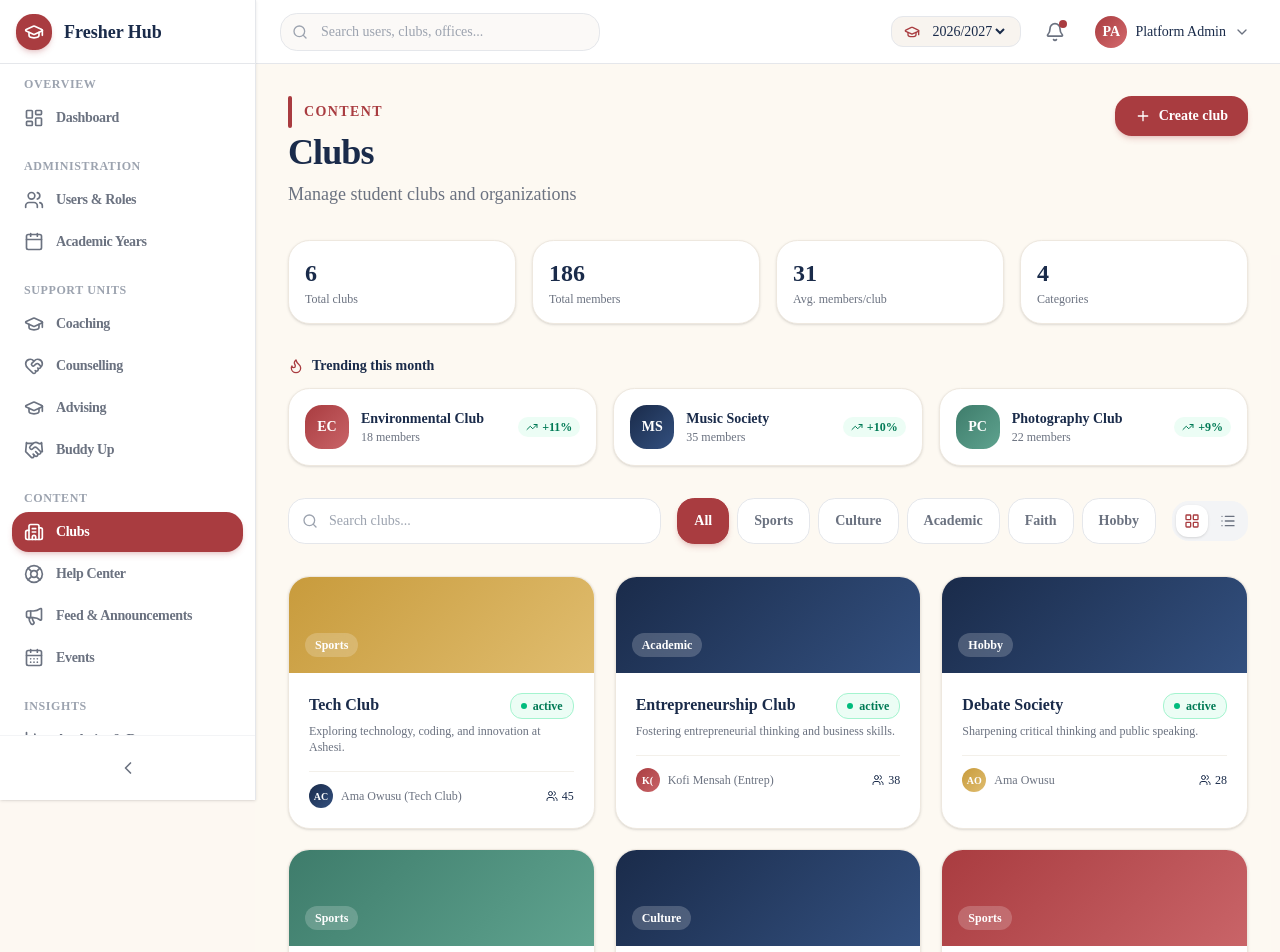
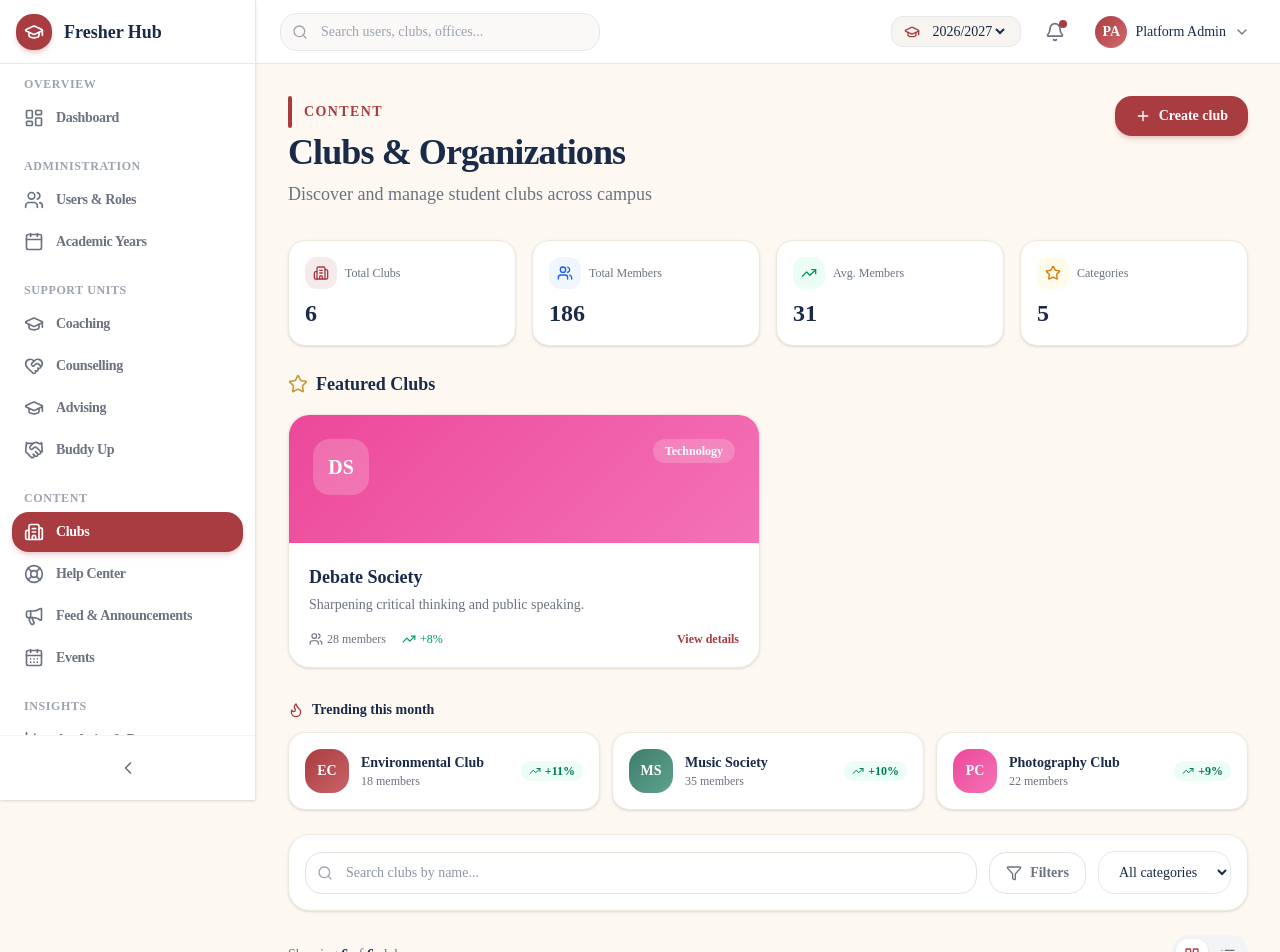
Before and after one commit to adoumouangnamouemmanuel/freshers_hub, a Next.js app in the folder apps/web/: page /dashboard/clubs in a window 1280 px wide. Shown: the top 952 px of the page. Built offline with nearby package versions, Linux system fonts and the light colour scheme.

Commit message:
clubs page updated

```diff
--- a/apps/web/app/dashboard/clubs/page.tsx
+++ b/apps/web/app/dashboard/clubs/page.tsx
@@ -1,6 +1,7 @@
 "use client";
 
 import { useMemo, useState } from "react";
+import { motion } from "framer-motion";
 import {
   Plus,
   Edit3,
@@ -10,50 +11,51 @@ import {
   Flame,
   TrendingUp,
   Users as UsersIcon,
+  Search,
+  Filter,
+  Star,
+  Calendar,
+  MapPin,
+  ExternalLink,
+  Building2,
 } from "lucide-react";
 import {
   AnimatedPage,
   AnimatedSection,
 } from "@/components/ui/animated-container";
 import { PageHeader } from "@/components/ui/page-header";
-import { SearchInput, FilterButton } from "@/components/ui/search-input";
+import { SearchInput, SelectFilter } from "@/components/ui/search-input";
 import { DataTable } from "@/components/ui/data-table";
 import { StatusBadge } from "@/components/ui/status-badge";
 import { mockClubs } from "@/lib/mock-data";
 
-/**
- * The rest of the portal is table-first because it's managing records.
- * Clubs are different — they're community identity, not just rows —
- * so this page leads with a visual gallery and offers the table as a
- * secondary, power-user view rather than the default.
- */
-
-const CATEGORIES = ["Sports", "Culture", "Academic", "Faith", "Hobby"] as const;
+const CATEGORIES = ["Sports", "Culture", "Academic", "Faith", "Hobby", "Technology", "Arts"] as const;
 const PALETTE: [string, string][] = [
   ["#A93C40", "#c96468"],
   ["#1A2B4A", "#33507f"],
   ["#C89B3C", "#e0bd6f"],
   ["#3E7C6B", "#5fa38f"],
+  ["#6366f1", "#818cf8"],
+  ["#ec4899", "#f472b6"],
 ];
 
 function hash(seed: string) {
   return Array.from(seed).reduce((acc, ch) => acc + ch.charCodeAt(0), 0);
 }
 
-/** These three helpers stand in for fields the real club record should
- *  eventually carry (category, monthly growth, active-post count).
- *  Swap for real data as soon as the schema exposes them — kept
- *  deterministic here so the mock UI doesn't visually flicker on re-render. */
 function categoryFor(seed: string) {
   return CATEGORIES[hash(seed) % CATEGORIES.length];
 }
+
 function growthFor(seed: string) {
-  return (hash(seed) % 23) - 4; // roughly -4% to +18%, deterministic
+  return (hash(seed) % 23) - 4;
 }
+
 function coverGradient(seed: string) {
   const [a, b] = PALETTE[hash(seed) % PALETTE.length];
   return `linear-gradient(135deg, ${a}, ${b})`;
 }
+
 function initials(name: string) {
   const parts = name.trim().split(/\s+/);
   return (
@@ -65,6 +67,7 @@ export default function ClubsPage() {
   const [search, setSearch] = useState("");
   const [category, setCategory] = useState("all");
   const [view, setView] = useState<"grid" | "table">("grid");
+  const [showFilters, setShowFilters] = useState(false);
 
   const enriched = useMemo(
     () =>
@@ -72,6 +75,7 @@ export default function ClubsPage() {
         ...c,
         category: c.category ?? categoryFor(c.name),
         growth: c.growth ?? growthFor(c.id ?? c.name),
+        featured: hash(c.id ?? c.name) % 5 === 0,
       })),
     [],
   );
@@ -84,6 +88,11 @@ export default function ClubsPage() {
 
   const trending = useMemo(
     () => [...enriched].sort((a, b) => b.growth - a.growth).slice(0, 3),
+    [enriched],
+  );
+
+  const featured = useMemo(
+    () => enriched.filter((c: any) => c.featured).slice(0, 2),
     [enriched],
   );
 
@@ -102,11 +111,13 @@ export default function ClubsPage() {
     };
   }, [enriched]);
 
+  const activeFiltersCount = category !== "all" ? 1 : 0;
+
   return (
     <AnimatedPage>
       <PageHeader
-        title="Clubs"
-        description="Manage student clubs and organizations"
+        title="Clubs & Organizations"
+        description="Discover and manage student clubs across campus"
         badge="Content"
         action={
           <button className="inline-flex cursor-pointer items-center gap-2 rounded-xl bg-[#A93C40] px-5 py-2.5 text-sm font-semibold text-white shadow-md shadow-[#A93C40]/20 transition-colors hover:bg-[#8f3236]">
@@ -115,41 +126,109 @@ export default function ClubsPage() {
         }
       />
 
-      {/* Summary strip */}
-      <div className="grid grid-cols-2 gap-4 sm:grid-cols-4">
-        {[
-          { label: "Total clubs", value: stats.total },
-          { label: "Total members", value: stats.totalMembers },
-          { label: "Avg. members/club", value: stats.avgMembers },
-          { label: "Categories", value: stats.categories },
-        ].map((s) => (
+      {/* Stats Overview */}
+      <AnimatedSection className="mb-6 grid grid-cols-2 gap-4 sm:grid-cols-4">
+        <div className="rounded-xl border border-[#eee8df] bg-white p-4 shadow-sm">
+          <div className="flex items-center gap-2 mb-2">
+            <div className="w-8 h-8 rounded-lg bg-[#A93C40]/10 flex items-center justify-center">
+              <Building2 className="h-4 w-4 text-[#A93C40]" />
+            </div>
+            <p className="text-xs font-medium text-[#6B7280]">Total Clubs</p>
+          </div>
+          <p className="text-2xl font-bold text-[#1A2B4A]">{stats.total}</p>
+        </div>
+        <div className="rounded-xl border border-[#eee8df] bg-white p-4 shadow-sm">
+          <div className="flex items-center gap-2 mb-2">
+            <div className="w-8 h-8 rounded-lg bg-blue-50 flex items-center justify-center">
+              <UsersIcon className="h-4 w-4 text-blue-600" />
+            </div>
+            <p className="text-xs font-medium text-[#6B7280]">Total Members</p>
+          </div>
+          <p className="text-2xl font-bold text-[#1A2B4A]">{stats.totalMembers}</p>
+        </div>
+        <div className="rounded-xl border border-[#eee8df] bg-white p-4 shadow-sm">
+          <div className="flex items-center gap-2 mb-2">
+            <div className="w-8 h-8 rounded-lg bg-emerald-50 flex items-center justify-center">
+              <TrendingUp className="h-4 w-4 text-emerald-600" />
+            </div>
+            <p className="text-xs font-medium text-[#6B7280]">Avg. Members</p>
+          </div>
+          <p className="text-2xl font-bold text-[#1A2B4A]">{stats.avgMembers}</p>
+        </div>
+        <div className="rounded-xl border border-[#eee8df] bg-white p-4 shadow-sm">
+          <div className="flex items-center gap-2 mb-2">
+            <div className="w-8 h-8 rounded-lg bg-amber-50 flex items-center justify-center">
+              <Star className="h-4 w-4 text-amber-600" />
+            </div>
+            <p className="text-xs font-medium text-[#6B7280]">Categories</p>
+          </div>
+          <p className="text-2xl font-bold text-[#1A2B4A]">{stats.categories}</p>
+        </div>
+      </AnimatedSection>
+
+      {/* Featured Clubs */}
+      {featured.length > 0 && (
+        <AnimatedSection className="mb-8">
+          <div className="flex items-center gap-2 mb-4">
+            <Star className="h-5 w-5 text-[#C89B3C]" />
+            <h2 className="text-lg font-semibold text-[#1A2B4A]">Featured Clubs</h2>
+          </div>
+          <div className="grid gap-4 sm:grid-cols-2">
+            {featured.map((club: any) => (
+              <motion.div
+                key={club.id}
+                whileHover={{ y: -2 }}
+                className="relative overflow-hidden rounded-2xl border border-[#eee8df] bg-white shadow-sm transition-all hover:shadow-lg"
+              >
                 <div
-            key={s.label}
-            className="rounded-2xl border border-[#eee8df] bg-white p-4 shadow-sm"
+                  className="relative h-32 p-6"
+                  style={{ background: coverGradient(club.name) }}
                 >
-            <p className="text-2xl font-bold text-[#1A2B4A] tabular-nums">
-              {s.value}
-            </p>
-            <p className="mt-0.5 text-xs text-[#6B7280]">{s.label}</p>
+                  <div className="relative z-10 flex items-start justify-between">
+                    <div className="flex h-14 w-14 items-center justify-center rounded-xl bg-white/20 backdrop-blur-sm text-xl font-bold text-white">
+                      {initials(club.name)}
                     </div>
+                    <span className="rounded-full bg-white/20 px-3 py-1 text-xs font-semibold text-white backdrop-blur-sm">
+                      {club.category}
+                    </span>
+                  </div>
+                </div>
+                <div className="p-5">
+                  <h3 className="text-lg font-semibold text-[#1A2B4A] mb-1">{club.name}</h3>
+                  <p className="text-sm text-[#6B7280] mb-4 line-clamp-2">{club.description}</p>
+                  <div className="flex items-center justify-between">
+                    <div className="flex items-center gap-4 text-xs text-[#6B7280]">
+                      <span className="flex items-center gap-1">
+                        <UsersIcon className="h-3.5 w-3.5" />
+                        {club.member_count} members
+                      </span>
+                      <span className="flex items-center gap-1 text-emerald-600 font-medium">
+                        <TrendingUp className="h-3.5 w-3.5" />
+                        +{club.growth}%
+                      </span>
+                    </div>
+                    <button className="text-xs font-semibold text-[#A93C40] hover:underline">
+                      View details
+                    </button>
+                  </div>
+                </div>
+              </motion.div>
             ))}
           </div>
+        </AnimatedSection>
+      )}
 
-      {/* Trending spotlight — the signature element for this page: clubs
-          are a living community, and growth is the thing an admin actually
-          wants to notice first, not just an alphabetical list. */}
-      <AnimatedSection>
-        <div className="mb-3 flex items-center gap-2">
+      {/* Trending Spotlight */}
+      <AnimatedSection className="mb-6">
+        <div className="flex items-center gap-2 mb-3">
           <Flame className="h-4 w-4 text-[#A93C40]" />
-          <h2 className="text-sm font-semibold text-[#1A2B4A]">
-            Trending this month
-          </h2>
+          <h2 className="text-sm font-semibold text-[#1A2B4A]">Trending this month</h2>
         </div>
-        <div className="grid grid-cols-1 gap-4 sm:grid-cols-3">
+        <div className="grid grid-cols-1 gap-3 sm:grid-cols-3">
           {trending.map((c: any) => (
             <div
               key={c.id}
-              className="flex items-center gap-3 rounded-2xl border border-[#eee8df] bg-white p-4 shadow-sm"
+              className="flex items-center gap-3 rounded-xl border border-[#eee8df] bg-white p-4 shadow-sm hover:shadow-md transition-all"
             >
               <div
                 className="flex h-11 w-11 shrink-0 items-center justify-center rounded-xl text-sm font-bold text-white"
@@ -181,31 +260,72 @@ export default function ClubsPage() {
         </div>
       </AnimatedSection>
 
-      {/* Controls */}
-      <div className="flex flex-col gap-4 sm:flex-row sm:items-center sm:justify-between">
-        <div className="flex flex-1 flex-col gap-4 sm:flex-row">
-          <SearchInput
+      {/* Advanced Filters */}
+      <AnimatedSection className="mb-6 rounded-2xl border border-[#eee8df] bg-white p-4 shadow-sm">
+        <div className="flex items-center gap-3">
+          <div className="relative flex-1">
+            <Search className="absolute left-3 top-1/2 h-4 w-4 -translate-y-1/2 text-[#9CA3AF]" />
+            <input
+              type="text"
               value={search}
-            onChange={setSearch}
-            placeholder="Search clubs..."
-            className="flex-1"
+              onChange={(e) => setSearch(e.target.value)}
+              placeholder="Search clubs by name..."
+              className="w-full rounded-xl border border-[#e5e1d8] bg-white py-2.5 pl-10 pr-4 text-sm transition-colors focus:border-[#A93C40] focus:outline-none focus:ring-2 focus:ring-[#A93C40]/10"
             />
-          <div className="flex flex-wrap gap-2">
-            <FilterButton
-              label="All"
-              active={category === "all"}
-              onClick={() => setCategory("all")}
+          </div>
+          <button
+            onClick={() => setShowFilters(!showFilters)}
+            className={`inline-flex items-center gap-2 rounded-xl border px-4 py-2.5 text-sm font-semibold transition-colors ${
+              showFilters || activeFiltersCount > 0
+                ? "border-[#A93C40] bg-[#A93C40]/5 text-[#A93C40]"
+                : "border-[#e5e1d8] text-[#6B7280] hover:bg-[#f8f4ef]"
+            }`}
+          >
+            <Filter className="h-4 w-4" />
+            Filters
+            {activeFiltersCount > 0 && (
+              <span className="flex h-5 w-5 items-center justify-center rounded-full bg-[#A93C40] text-xs text-white">
+                {activeFiltersCount}
+              </span>
+            )}
+          </button>
+          <SelectFilter
+            value={category}
+            onChange={setCategory}
+            options={[
+              { value: "all", label: "All categories" },
+              ...CATEGORIES.map((cat) => ({ value: cat, label: cat })),
+            ]}
           />
+        </div>
+
+        {/* Expanded Filters */}
+        {showFilters && (
+          <div className="mt-4 flex flex-wrap gap-2 border-t border-[#f3f4f6] pt-4">
+            <p className="text-xs font-semibold text-[#6B7280]">Quick filters:</p>
             {CATEGORIES.map((cat) => (
-              <FilterButton
+              <button
                 key={cat}
-                label={cat}
-                active={category === cat}
-                onClick={() => setCategory(cat)}
-              />
+                onClick={() => setCategory(cat === category ? "all" : cat)}
+                className={`rounded-full border px-3 py-1.5 text-xs font-medium capitalize transition-colors ${
+                  category === cat
+                    ? "border-[#A93C40] bg-[#A93C40]/5 text-[#A93C40]"
+                    : "border-[#e5e1d8] text-[#6B7280] hover:bg-[#f8f4ef]"
+                }`}
+              >
+                {cat}
+              </button>
             ))}
           </div>
-        </div>
+        )}
+      </AnimatedSection>
+
+      {/* Results Count + View Toggle */}
+      <div className="mb-4 flex items-center justify-between">
+        <p className="text-sm text-[#6B7280]">
+          Showing <span className="font-semibold text-[#1A2B4A]">{filtered.length}</span> of{" "}
+          <span className="font-semibold text-[#1A2B4A]">{enriched.length}</span> clubs
+        </p>
         <div className="flex shrink-0 gap-1 rounded-xl bg-[#f3f4f6] p-1">
           <button
             onClick={() => setView("grid")}
@@ -232,34 +352,36 @@ export default function ClubsPage() {
         </div>
       </div>
 
+      {/* Clubs Grid View */}
       {filtered.length === 0 ? (
         <AnimatedSection className="rounded-2xl border border-dashed border-[#e5e1d8] bg-white p-12 text-center">
           <div className="mx-auto mb-3 flex h-12 w-12 items-center justify-center rounded-full bg-[#f8f4ef]">
             <UsersIcon className="h-5 w-5 text-[#A93C40]" />
           </div>
-          <p className="font-semibold text-[#1A2B4A]">
-            No clubs match this view
-          </p>
+          <p className="font-semibold text-[#1A2B4A]">No clubs match this view</p>
           <p className="mt-1 text-sm text-[#6B7280]">
             Try a different search term, or clear the category filter.
           </p>
         </AnimatedSection>
       ) : view === "grid" ? (
         <div className="grid grid-cols-1 gap-5 sm:grid-cols-2 lg:grid-cols-3">
-          {filtered.map((c: any) => (
-            <AnimatedSection
+          {filtered.map((c: any, i: number) => (
+            <motion.div
               key={c.id}
-              className="group overflow-hidden rounded-2xl border border-[#eee8df] bg-white shadow-sm transition-all hover:-translate-y-0.5 hover:shadow-lg"
+              initial={{ opacity: 0, y: 20 }}
+              animate={{ opacity: 1, y: 0 }}
+              transition={{ delay: i * 0.05, duration: 0.4 }}
+              className="group overflow-hidden rounded-2xl border border-[#eee8df] bg-white shadow-sm transition-all hover:-translate-y-1 hover:shadow-lg"
             >
               {/* Cover */}
               <div
-                className="relative flex h-24 items-end p-4"
+                className="relative flex h-28 items-end p-4"
                 style={{ background: coverGradient(c.name) }}
               >
                 <span className="rounded-full bg-white/20 px-2.5 py-1 text-xs font-semibold text-white backdrop-blur-sm">
                   {c.category}
                 </span>
-                <div className="absolute right-3 top-3 flex gap-1 opacity-0 transition-opacity group-hover:opacity-100">
+                <div className="absolute right-3 top-3 flex gap-1.5 opacity-0 transition-opacity group-hover:opacity-100">
                   <button
                     aria-label={`Edit ${c.name}`}
                     className="cursor-pointer rounded-lg bg-white/20 p-1.5 text-white backdrop-blur-sm hover:bg-white/30"
@@ -276,15 +398,15 @@ export default function ClubsPage() {
               </div>
 
               <div className="p-5">
-                <div className="flex items-start justify-between gap-2">
-                  <p className="font-semibold text-[#1A2B4A]">{c.name}</p>
+                <div className="flex items-start justify-between gap-2 mb-2">
+                  <h3 className="font-semibold text-[#1A2B4A] leading-tight">{c.name}</h3>
                   <StatusBadge status="active" />
                 </div>
-                <p className="mt-1 line-clamp-2 text-xs text-[#6B7280]">
+                <p className="mb-4 line-clamp-2 text-xs text-[#6B7280]">
                   {c.description}
                 </p>
 
-                <div className="mt-4 flex items-center justify-between border-t border-[#f3f0ea] pt-3">
+                <div className="flex items-center justify-between border-t border-[#f3f0ea] pt-3">
                   <div className="flex items-center gap-2">
                     <div
                       className="flex h-6 w-6 items-center justify-center rounded-full text-[10px] font-bold text-white"
@@ -298,13 +420,19 @@ export default function ClubsPage() {
                       {c.lead_name}
                     </span>
                   </div>
-                  <span className="flex items-center gap-1 text-xs font-medium text-[#1A2B4A]">
+                  <div className="flex items-center gap-3">
+                    <span className="flex items-center gap-1 text-xs font-medium text-emerald-600">
+                      <TrendingUp className="h-3 w-3" />
+                      +{c.growth}%
+                    </span>
+                    <span className="flex items-center gap-1 text-xs text-[#1A2B4A]">
                       <UsersIcon className="h-3 w-3" />
                       {c.member_count}
                     </span>
                   </div>
                 </div>
-            </AnimatedSection>
+              </div>
+            </motion.div>
           ))}
         </div>
       ) : (
@@ -316,7 +444,7 @@ export default function ClubsPage() {
               render: (c: any) => (
                 <div className="flex items-center gap-3">
                   <div
-                    className="flex h-8 w-8 shrink-0 items-center justify-center rounded-lg text-xs font-bold text-white"
+                    className="flex h-9 w-9 shrink-0 items-center justify-center rounded-lg text-xs font-bold text-white"
                     style={{ background: coverGradient(c.name) }}
                   >
                     {initials(c.name)}
@@ -341,9 +469,17 @@ export default function ClubsPage() {
             },
             {
               key: "lead",
-              header: "Club lead",
+              header: "Club Lead",
               render: (c: any) => (
+                <div className="flex items-center gap-2">
+                  <div
+                    className="flex h-6 w-6 items-center justify-center rounded-full text-[10px] font-bold text-white"
+                    style={{ background: coverGradient(c.lead_name ?? c.name) }}
+                  >
+                    {initials(c.lead_name ?? "?")}
+                  </div>
                   <span className="text-[#6B7280]">{c.lead_name}</span>
+                </div>
               ),
             },
             {
@@ -357,7 +493,7 @@ export default function ClubsPage() {
             },
             {
               key: "growth",
-              header: "This month",
+              header: "Growth",
               render: (c: any) => (
                 <span
                   className={`inline-flex items-center gap-1 text-xs font-semibold ${c.growth >= 0 ? "text-emerald-600" : "text-red-500"}`}
```
Lines whose indentation alone changed are shown as unchanged.
